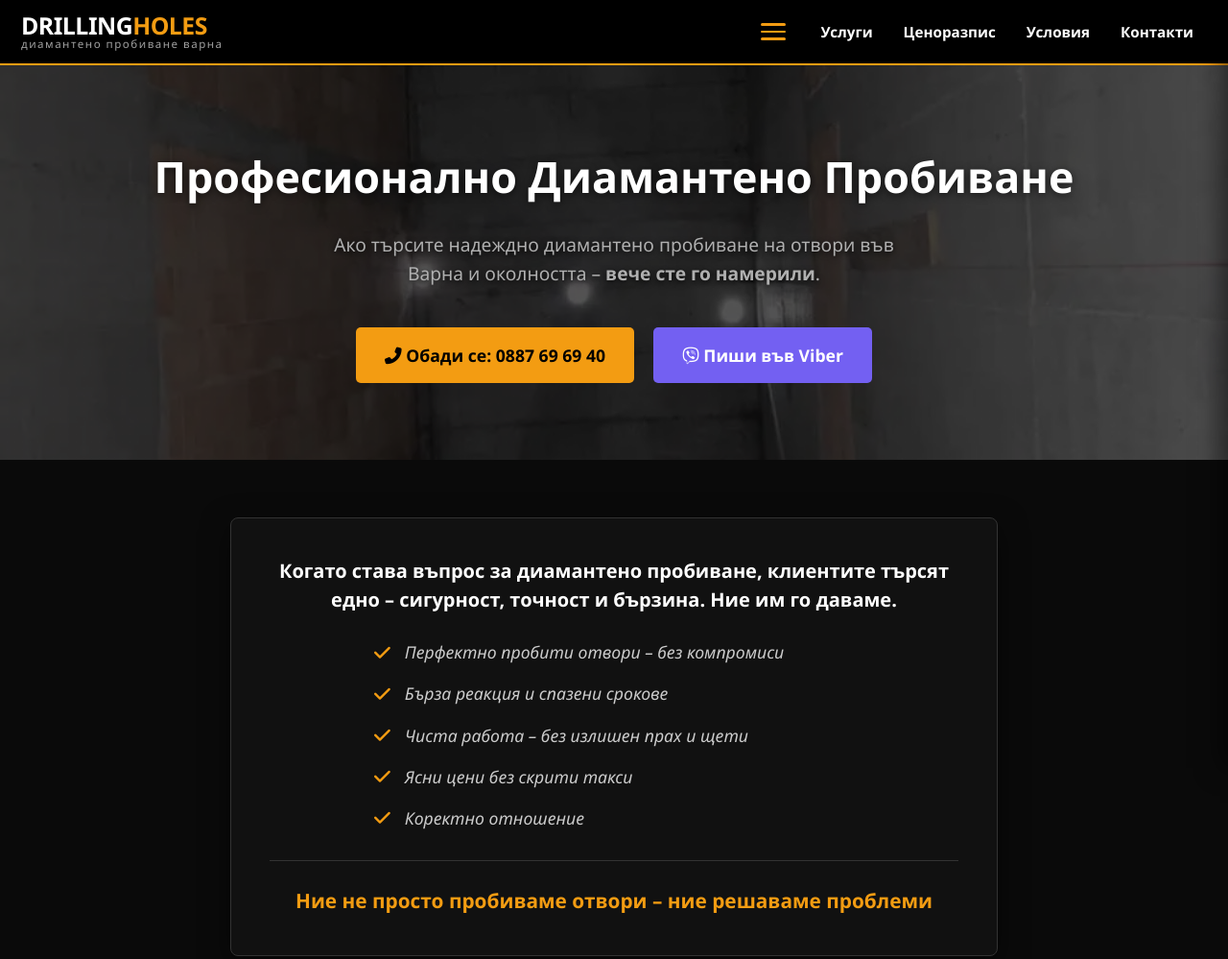
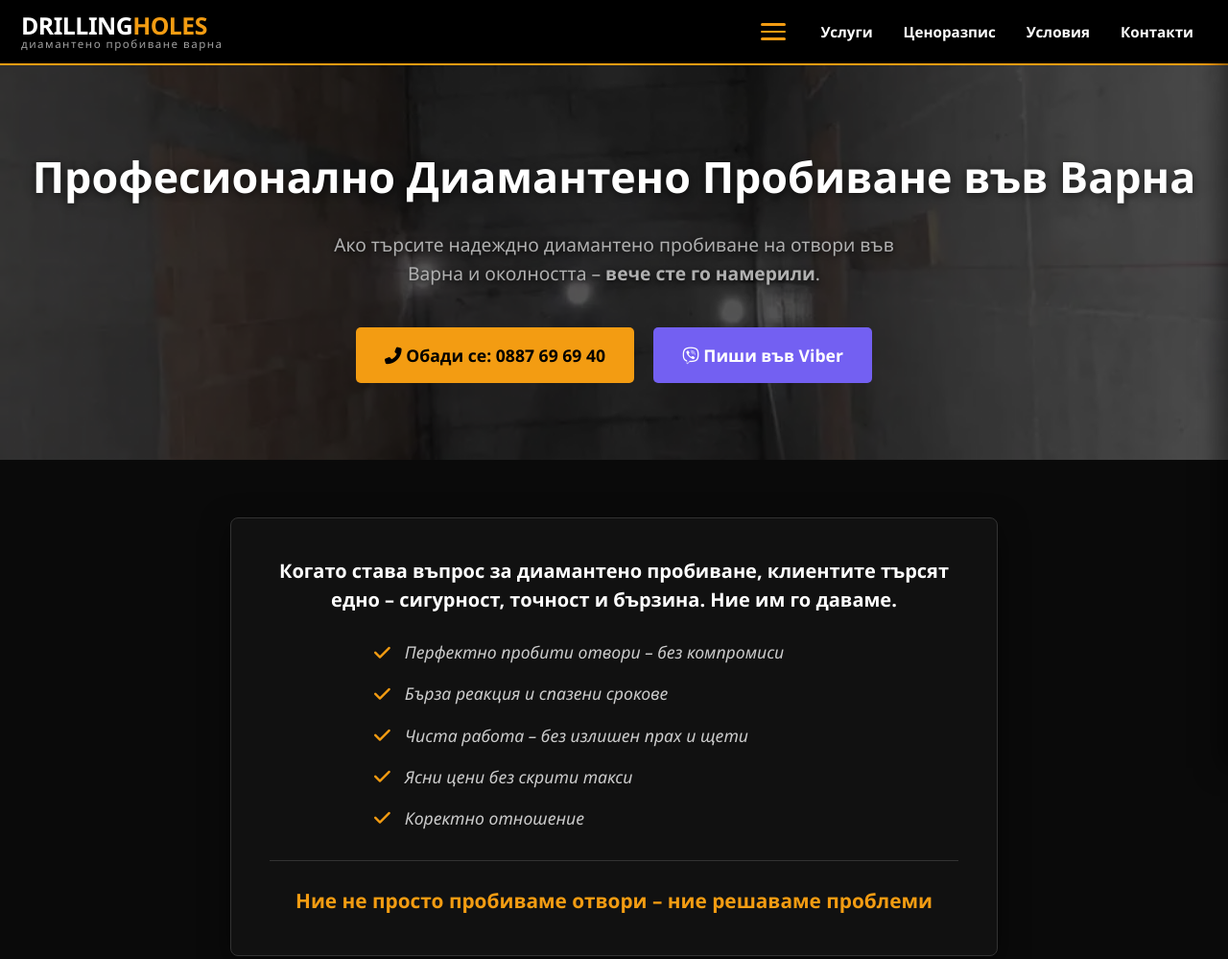
Before and after one commit to chillbird83-lab/varna-drilling-website, a plain HTML site: page index.html in a window 1280 px wide. Shown: the top 999 px of the page at 96% size. Drawn offline with Linux system fonts and the light colour scheme.

Commit message:
Add files via upload

```diff
--- a/index.html
+++ b/index.html
@@ -1564,7 +1564,7 @@
 
     <!-- Hero Section -->
     <section class="hero" id="home">
-        <h1>Професионално Диамантено Пробиване</h1>
+        <h1>Професионално Диамантено Пробиване във <span class="accent">Варна</span></h1>
         <p>Ако търсите надеждно диамантено пробиване на отвори във Варна и околността – <strong>вече сте го намерили</strong>.</p>
 
         <div class="btn-container">
```
